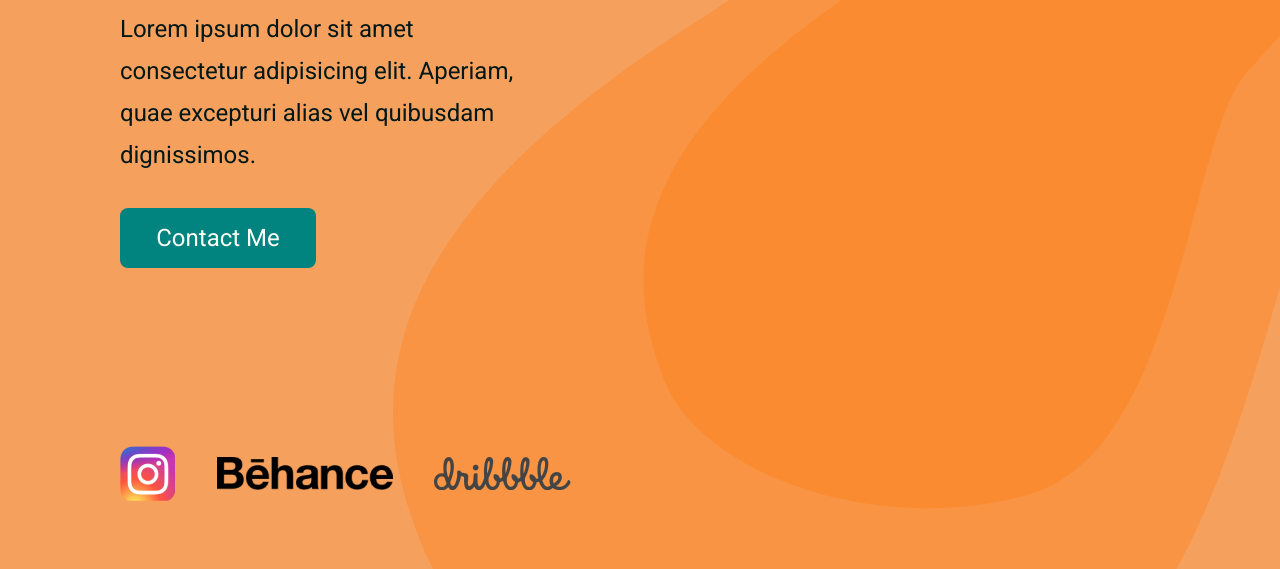
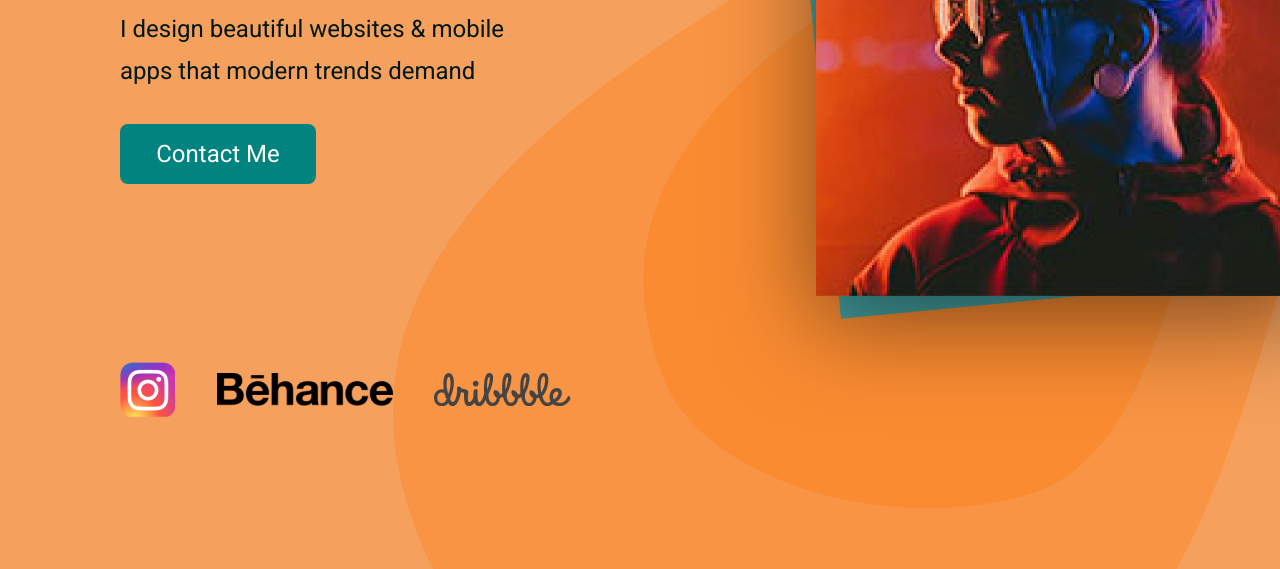
Before and after one commit to sclrew/site-example-2, a plain HTML site: page index.html in a window 1280 px wide. Shown: the part 403-972 px from the top of the page. Drawn offline with Linux system fonts and the light colour scheme.

Commit message:
Add files via upload

```diff
--- a/index.html
+++ b/index.html
@@ -13,6 +13,7 @@
 </head>
 <body>
 
+    <!-- Здесь шапка сайта на белом фоне -->
     <div class="header">
         <div class="logo">D.</div>
         <div class="navi">
@@ -24,12 +25,13 @@
     </div>
 
     <div class="container">
+        <!-- Левый блок -->
         <div class="description">
             <div class="title">
                 Hi, I’m Darlene
             </div>
             <div class="text">
-                Lorem ipsum dolor sit amet consectetur adipisicing elit. Aperiam, quae excepturi alias vel quibusdam dignissimos.
+                I design beautiful websites & mobile apps that modern trends demand
             </div>
             <div class="button">
                 Contact Me
@@ -39,9 +41,14 @@
                 <img src="./img/behance.png" alt="">
                 <img src="./img/dribble.png" alt="">
             </div>
+        </div>
+        <!-- Картинка -->
+        <div class="imgWrapper">
+
+            <img class="mainImg" src="./img/Photo.png" >
+            <div class="greenBox"></div>
 
         </div>
-        <div class="imgWrapper"></div>
     </div>
 
 
--- a/style.css
+++ b/style.css
@@ -44,6 +44,8 @@ body{
     background-color: #F5A05C;
     background-repeat: no-repeat;
     background-position: right;
+    display: flex;
+    justify-content: space-between;
 }
 .description{
     margin-left: 120px;
@@ -98,3 +100,30 @@ body{
     justify-content: space-between;
     align-items: center;
 }
+
+.imgWrapper{
+    position: relative;
+}
+
+.mainImg{
+    position: absolute;
+    top: 127px;
+    right: 124px;
+    width: 500px;
+    height: 500px;
+    z-index: 1;
+    filter: drop-shadow(0px 24px 48px rgba(0, 0, 0, 0.5));
+    transition: 1s ease-in-out;
+}
+.mainImg:hover{
+    transform: rotate(-5.47deg);
+}
+
+.greenBox{
+    margin-right: 124px;
+    margin-top: 127px;
+    width: 500px;
+    height: 500px;
+    background-color: #44A1A0;
+    transform: rotate(-5.47deg);
+}
```
